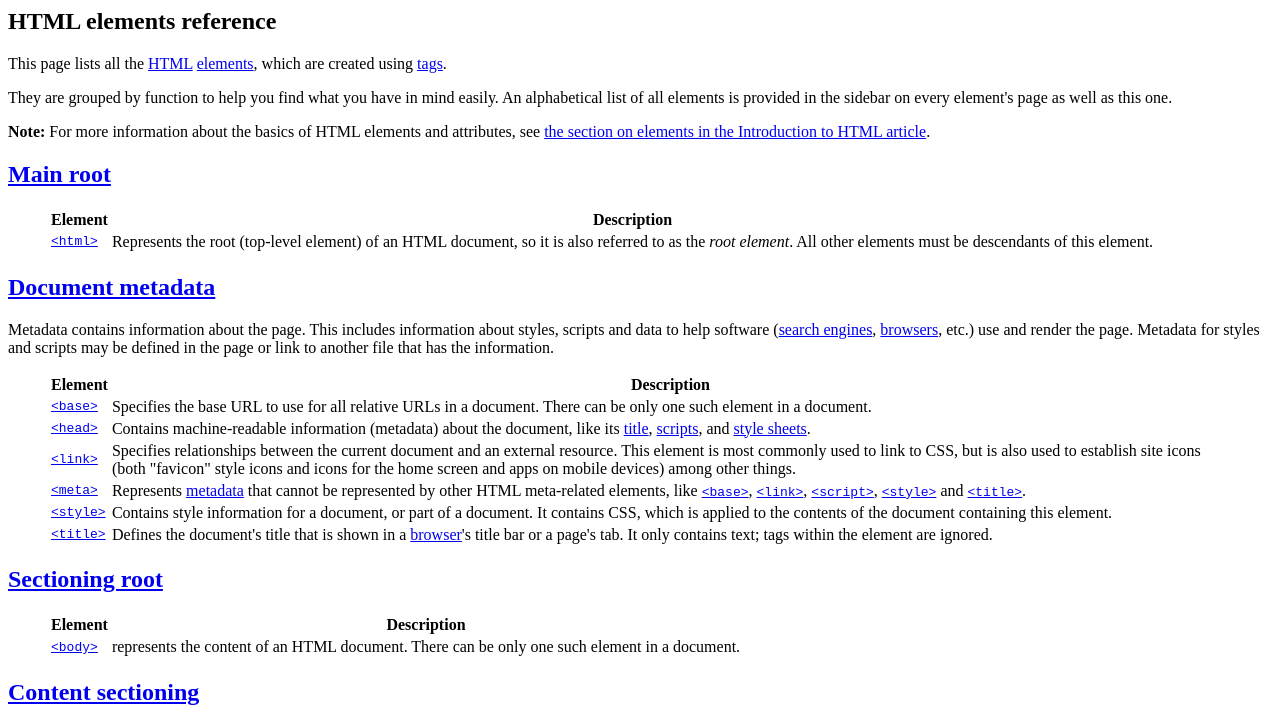
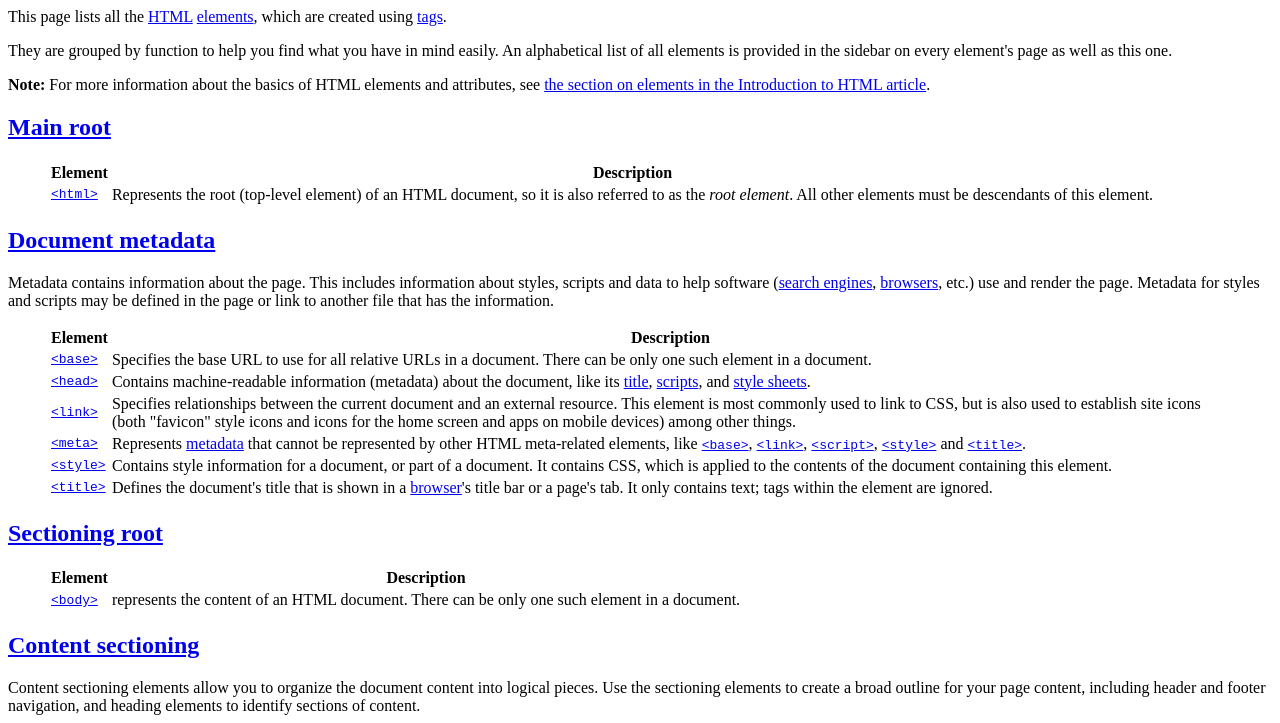
Before and after one commit to kbzcraft/web-dev_edu, a plain HTML site: page index.html in a window 1280 px wide. Shown: the top 723 px of the page. Drawn offline with Linux system fonts and the light colour scheme.

Commit message:
Update index.html

```diff
--- a/index.html
+++ b/index.html
@@ -1,6 +1,4 @@
-<nav>
-<header><h1>HTML elements reference</h1></header>
-</nav>
+
 <article class="main-page-content" lang="en-US"><div class="section-content"><p>This page lists all the <a href="/en-US/docs/Glossary/HTML">HTML</a> <a href="/en-US/docs/Glossary/Element">elements</a>, which are created using <a href="/en-US/docs/Glossary/Tag">tags</a>.</p>
 <p>They are grouped by function to help you find what you have in mind easily. An alphabetical list of all elements is provided in the sidebar on every element's page as well as this one.</p>
 <div class="notecard note" id="sect1">
```
